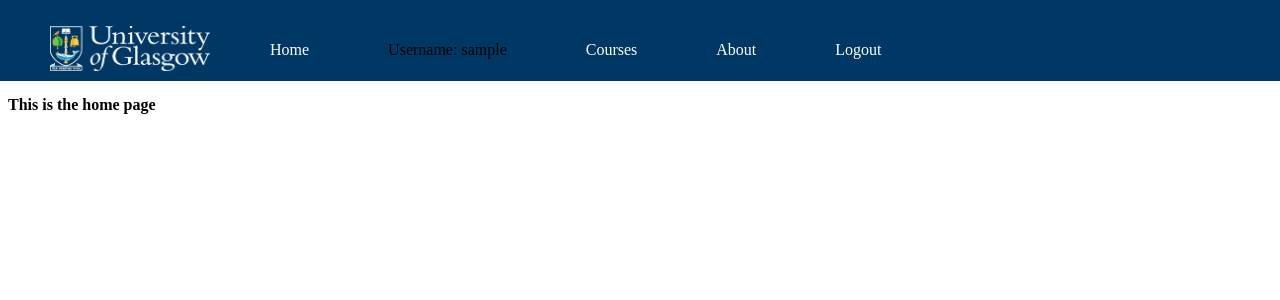
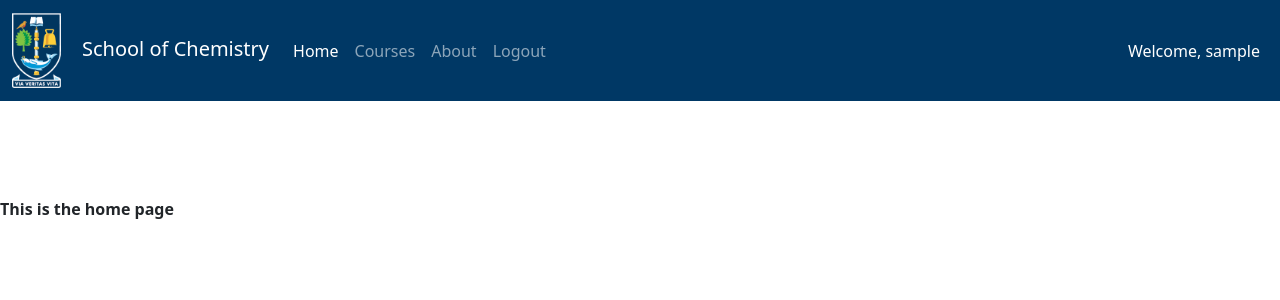
Before and after one commit to GeorgeIniatis/Course-Grade-Calculation, a Django app: page /chemapp/ in a window 1280 px wide. Shown: the top 300 px of the page. Run offline with Django 3.2, Linux system fonts and the light colour scheme; the visitor is signed in with stand-in values (Sample User, id 1).

Commit message:
implemented bootstrap standards and update base.html

```diff
--- a/static/css/style.css
+++ b/static/css/style.css
@@ -1,49 +1,3 @@
-
-header div{
-  background: #003865;
-  position:fixed;
-  top:0;
-  left:0;
-  width:100%;
-  height:25px;
+.bg-logo{
+  background-color: #003865;
 }
-
-.logo{
-  float: left;
-  padding: 10px;
-  width: 160px;
-  height: 45px;
-}
-
-topbar ul{
-  background: #003865;
-  position:fixed;
-  top:0;
-  left:0;
-  width:100%;
-  height:65px;
-}
-topbar li{
-  display: inline-block;
-  margin-left: 25px;
-  padding: 25px 25px;
-}
-
-topbar a{
-  color: #ffffff;
-  display: block;
-  text-align: center;
-  text-decoration: none;
-}
-
-topbar li a:hover {
-  background-color: #B30C00;
-}
-
-secondtop{
-  background: #7D2239;
-  top:0;
-  left:0;
-  width:100%;
-  height:115px;
-}
--- a/templates/chemapp/base.html
+++ b/templates/chemapp/base.html
@@ -9,6 +9,7 @@
         <meta charset="UTF-8">
         <!-- Bootstrap CSS -->
         <link rel="stylesheet"  type="text/css" href="{% static 'css/style.css' %}">
+        <link href="https://cdn.jsdelivr.net/npm/bootstrap@5.0.0-beta1/dist/css/bootstrap.min.css" rel="stylesheet" integrity="sha384-giJF6kkoqNQ00vy+HMDP7azOuL0xtbfIcaT9wjKHr8RbDVddVHyTfAAsrekwKmP1" crossorigin="anonymous">
         <title>
             Chemapp -
             {% block title_block %}
@@ -17,40 +18,48 @@
         </title>
     </head>
 
-    <header>
-      <div>
-          {% block header_block %}
-              <topbar>
-                <ul>
-                  <img src="{% static 'images/UoG_keyline.PNG' %}" alt="UofG logo" class="logo"/>
-                  <li><a href={% url 'chemapp:home' %}>Home </a> </li>
-                  {% if user.is_authenticated %}
-                  <li>Username: {{request.user.username}}</li>
-                  <li><a href="{% url 'chemapp:courses' %}">Courses</a></li>
-                  <li><a href="{% url 'chemapp:about' %}">About</a></li>
-                  <li><a href="{% url 'chemapp:logout' %}">Logout</a></li>
 
-                  {% else %}
-                  <li><a href="{% url 'chemapp:login' %}">Login </a></li>
-                  {% endif %}
-                </ul>
-              </topbar>
-              <secondtop>
-                <strong>"here"</strong>
-              </secondtop>
-          {% endblock %}
+    <nav class="navbar navbar-expand-lg navbar-dark text-white bg-logo">
+      <div class="container-fluid text-white">
+        <a class="navbar-brand" href="#">
+          <img src="{% static 'images/just_logo.PNG' %}" alt="UofG logo" height="75" class="me-3" >
+
+          School of Chemistry
+        </a>
+        <button class="navbar-toggler" type="button" data-bs-toggle="collapse" data-bs-target="#navbarNav" aria-controls="navbarNav" aria-expanded="false" aria-label="Toggle navigation">
+          <span class="navbar-toggler-icon"></span>
+        </button>
+        <div class="collapse navbar-collapse" id="navbarNav">
+          <ul class="navbar-nav me-auto mb-2 mb-lg-0">
+            <li class="nav-item">
+              <a class="nav-link active" aria-current="page" href="{% url 'chemapp:home' %}">Home</a>
+            </li>
+            {% if user.is_authenticated %}
+              <li class="nav-item">
+                <a class="nav-link" href="{% url 'chemapp:courses' %}">Courses</a>
+              </li>
+              <li class="nav-item">
+                <a class="nav-link" href="{% url 'chemapp:about' %}">About</a>
+              </li>
+              <li class="nav-item">
+                <a class="nav-link" href="{% url 'chemapp:logout' %}">Logout</a>
+              </li>
+
+
+            </ul>
+            <span class=" me-2">
+              Welcome, {{request.user.username}}
+            </span>
+            {% else %}
+             <li class="nav-item">
+               <a class="nav-link" href="{% url 'chemapp:login' %}">Login</a>
+             </li>
+           </ul>
+            {% endif %}
+        </div>
       </div>
-      <div>
-        <nav>
-          <ul>
+    </nav>
 
-            {% if user.is_authenticated %}
-
-            {% endif %}
-          </ul>
-        </nav>
-      </div>
-    </header>
 
     <body>
       <br>
@@ -59,12 +68,14 @@
             <br>
             <br>
             <br>
+
             {% block sidebar_block %}
             {% endblock %}
           </div>
         </side>
 
         <div>
+
             {% block body_block %}
                 <!-- page content goes here -->
             {% endblock %}
@@ -77,6 +88,8 @@
               <!-- footer goes here-->
           {% endblock %}
       </div>
+
+      <script src="https://cdn.jsdelivr.net/npm/bootstrap@5.0.0-beta1/dist/js/bootstrap.bundle.min.js" integrity="sha384-ygbV9kiqUc6oa4msXn9868pTtWMgiQaeYH7/t7LECLbyPA2x65Kgf80OJFdroafW" crossorigin="anonymous"></script>
     </footer>
 
 </html>
```
Also changed, not shown: static/images/just_logo.png (added).
